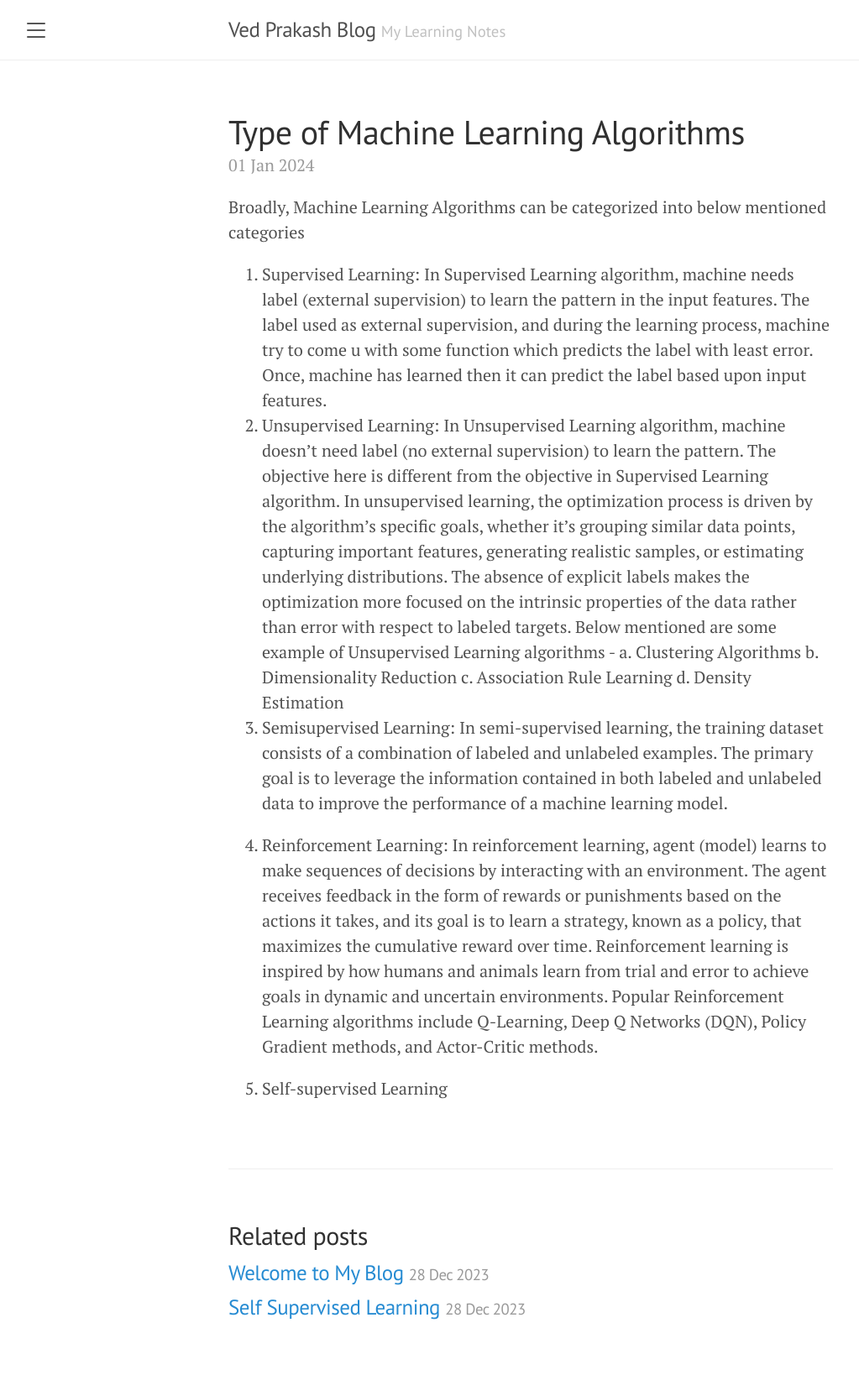
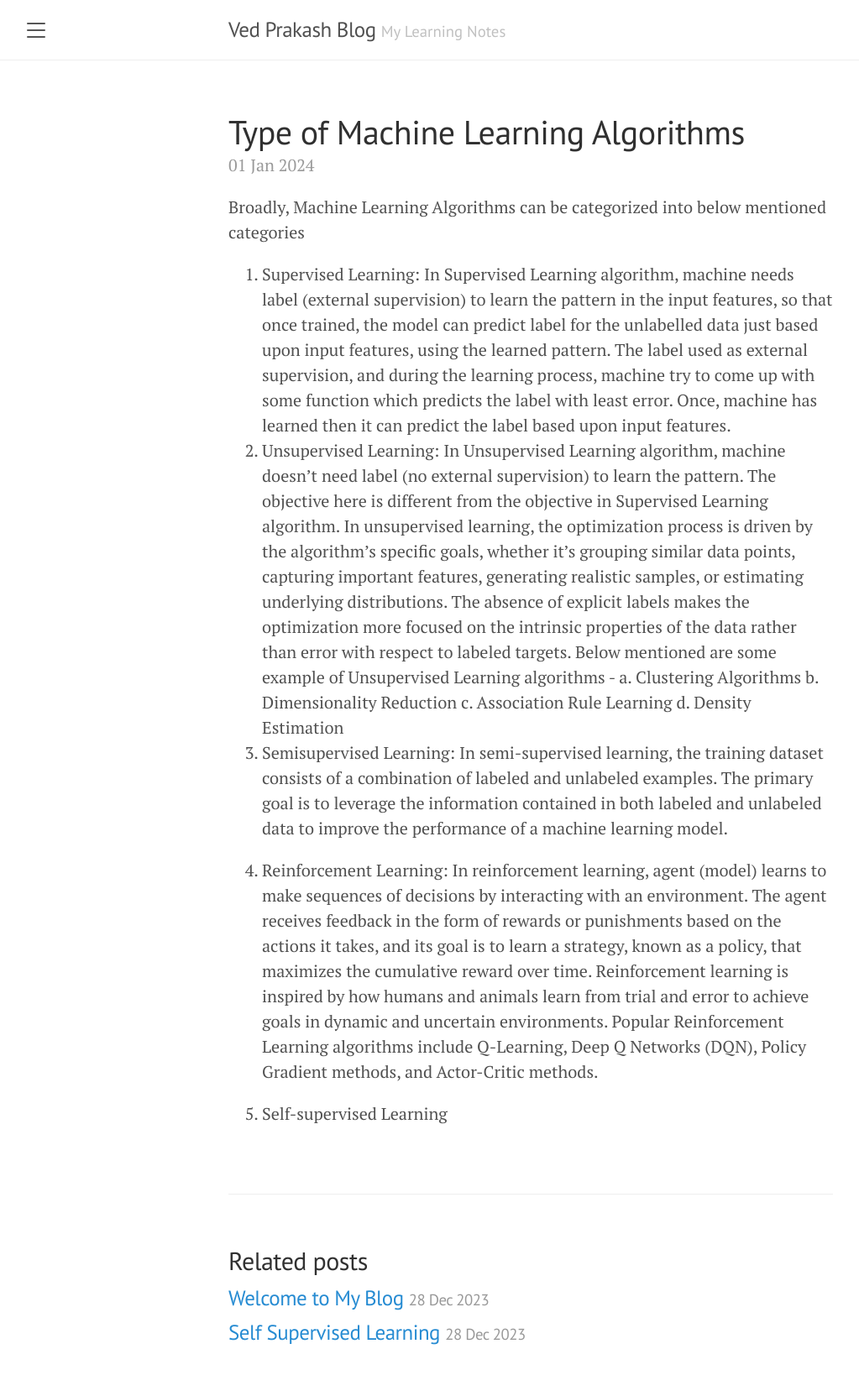
Before and after one commit to Ved-Prakash-Singh/Ved-Prakash-Singh.github.io, a Jekyll site: the page built from _posts/2024-01-01-Self Supervised Learning.md, in a window 1280 px wide. Shown: the whole page at 84% size, without its empty margins (8-1031 px from the left). Built offline with Jekyll 4.4.1, drawn with Linux system fonts in a browser that asks for light colours; before the commit the page ends 1633 px from its top, so only the background shows below that.

Commit message:
Update 2024-01-01-Self Supervised Learning.md

```diff
--- a/_posts/2024-01-01-Self Supervised Learning.md
+++ b/_posts/2024-01-01-Self Supervised Learning.md
@@ -4,7 +4,7 @@ title: Type of Machine Learning Algorithms
 ---
 
 Broadly, Machine Learning Algorithms can be categorized into below mentioned categories
-1. Supervised Learning: In Supervised Learning algorithm, machine needs label (external supervision) to learn the pattern in the input features. The label used as external supervision, and during the learning process, machine try to come u with some function which predicts the label with least error. Once, machine has learned then it can predict the label based upon input features.
+1. Supervised Learning: In Supervised Learning algorithm, machine needs label (external supervision) to learn the pattern in the input features, so that once trained, the model can predict label for the unlabelled data just based upon input features, using the learned pattern. The label used as external supervision, and during the learning process, machine try to come up with some function which predicts the label with least error. Once, machine has learned then it can predict the label based upon input features.
 2. Unsupervised Learning: In Unsupervised Learning algorithm, machine doesn't need label (no external supervision) to learn the pattern. The objective here is different from the objective in Supervised Learning algorithm. In unsupervised learning, the optimization process is driven by the algorithm's specific goals, whether it's grouping similar data points, capturing important features, generating realistic samples, or estimating underlying distributions. The absence of explicit labels makes the optimization more focused on the intrinsic properties of the data rather than error with respect to labeled targets.
    Below mentioned are some example of Unsupervised Learning algorithms -
    a. Clustering Algorithms
```
